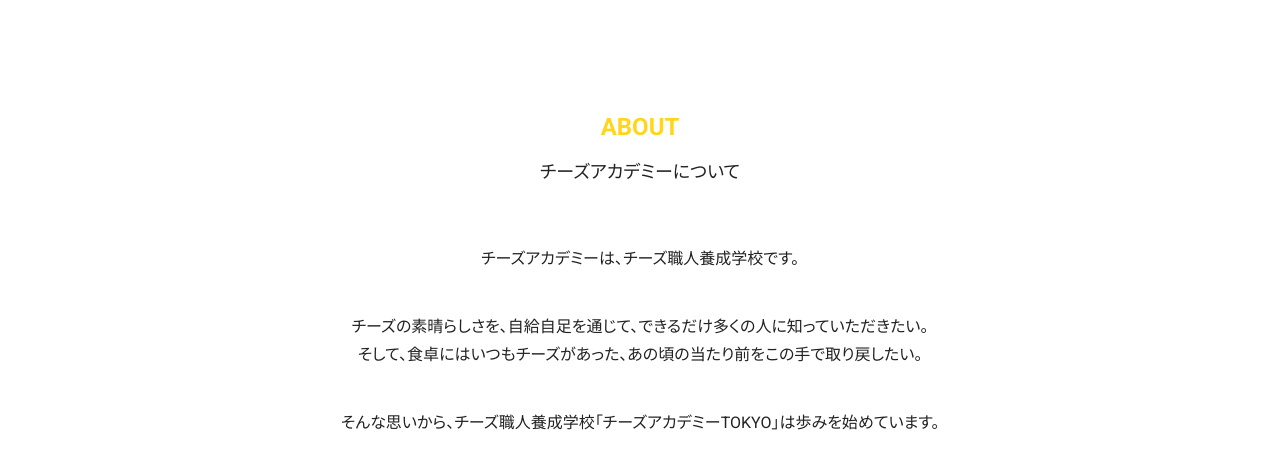
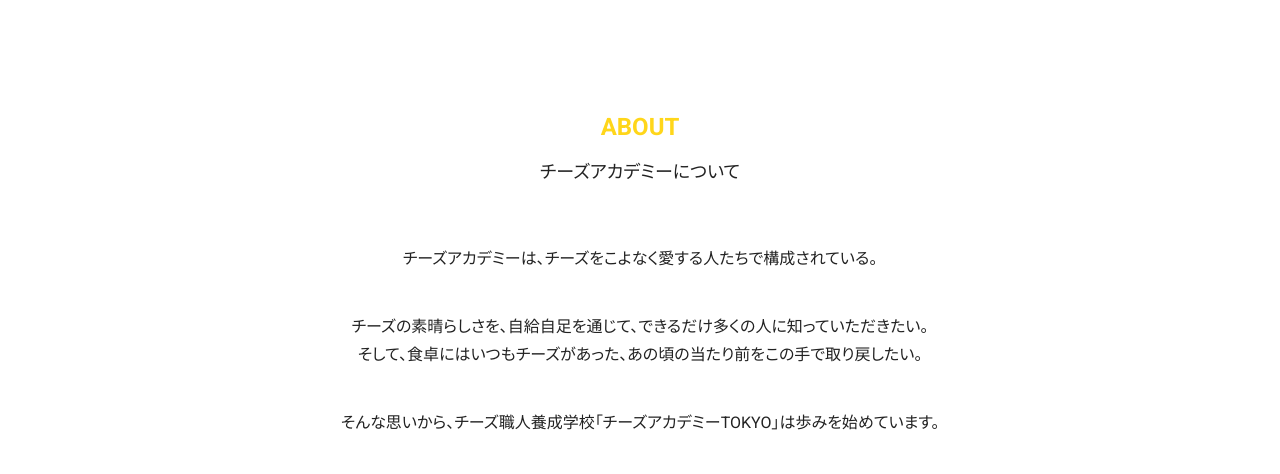
Before and after one commit to Yooaoki/lab-8-chees-academy, a plain HTML site: page index.html in a window 1280 px wide. Shown: the part 587-1061 px from the top of the page. Drawn offline with nearby package versions, Linux system fonts and the light colour scheme.

Commit message:
チーズアカデミーについての説明を修正したよ

```diff
--- a/index.html
+++ b/index.html
@@ -44,7 +44,7 @@
 	<div class="layout-a">
 		<h2 class="title title__yellow">About<span class="title__ja">チーズアカデミーについて</span></h2>
 		<div class="sentence">
-			<p class="paragraph">チーズアカデミーは、チーズ職人養成学校です。</p>
+			<p class="paragraph">チーズアカデミーは、チーズをこよなく愛する人たちで構成されている。</p>
 			<p class="paragraph">チーズの素晴らしさを、自給自足を通じて、できるだけ多くの人に知っていただきたい。<br>
 		そして、食卓にはいつもチーズがあった、あの頃の当たり前をこの手で取り戻したい。</p>
 			<p class="paragraph">そんな思いから、チーズ職人養成学校「チーズアカデミーTOKYO」は歩みを始めています。</p>
```
